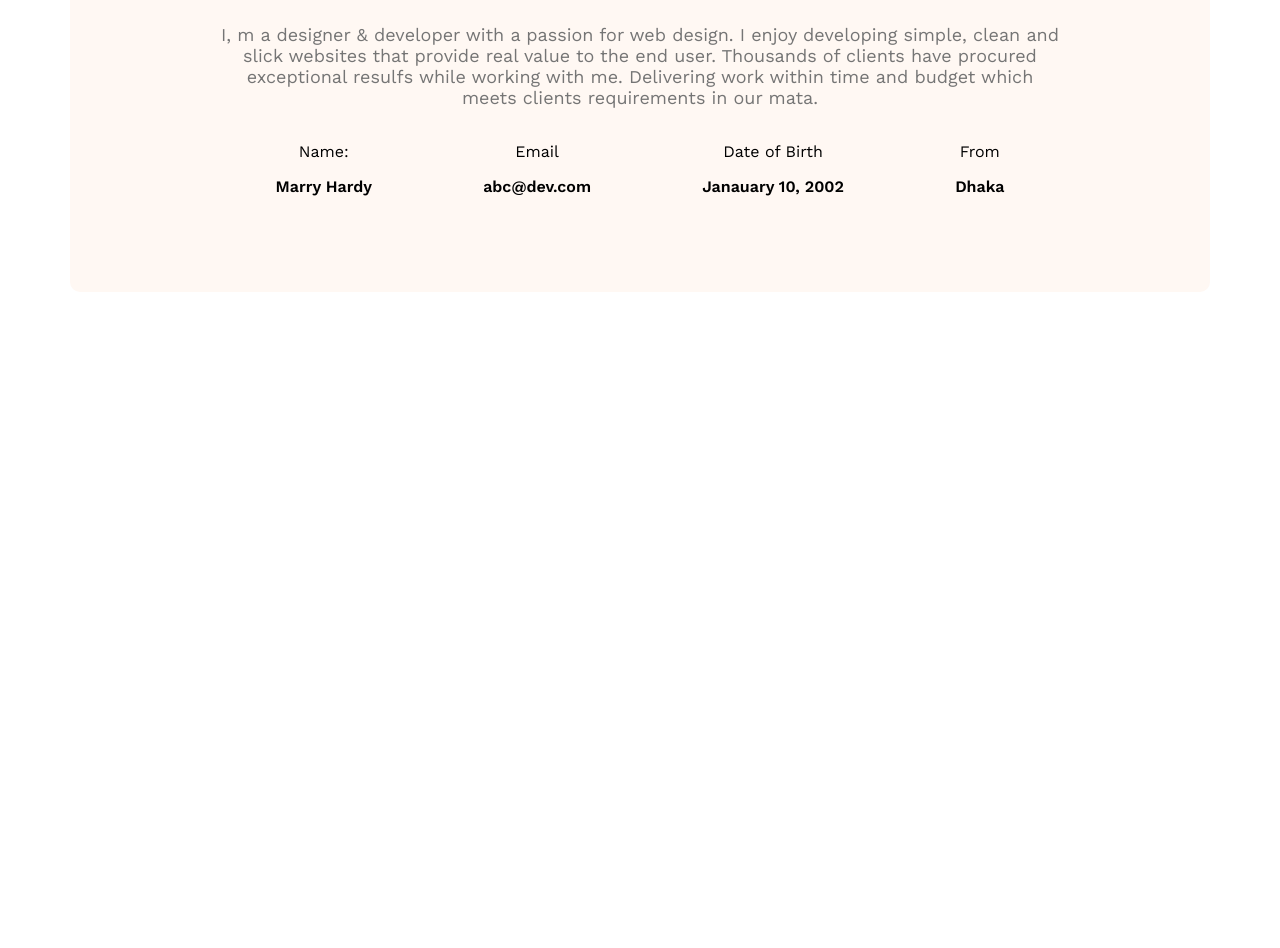
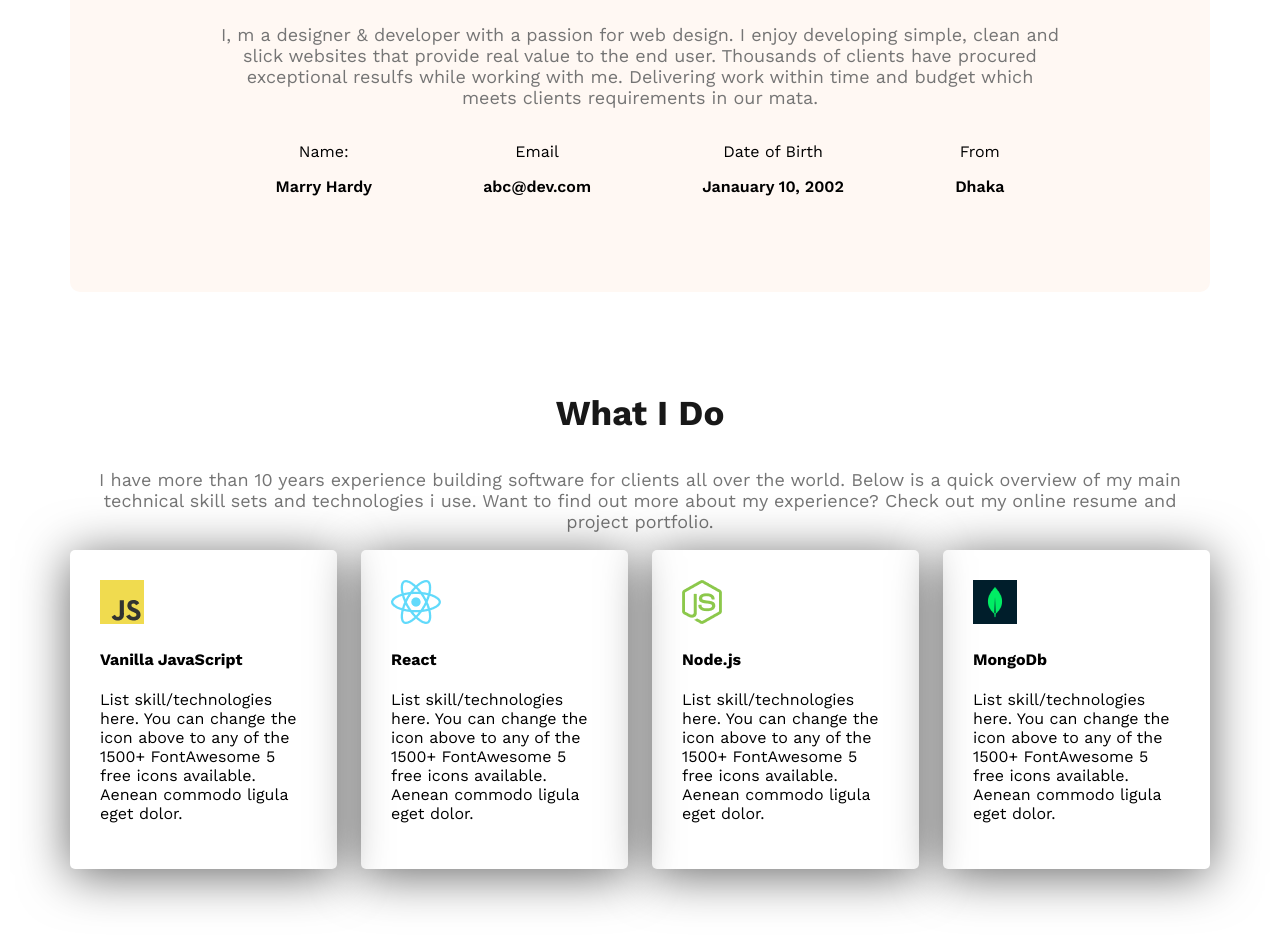
Before and after one commit to emon22830/Portfolio-Website, a plain HTML site: page index.html in a window 1280 px wide. Shown: the part 1126-2074 px from the top of the page. Before the commit the page ends 1426 px from the top, so only its background shows below. Drawn offline with nearby package versions, Linux system fonts and the light colour scheme.

Commit message:
skill section completed

```diff
--- a/index.html
+++ b/index.html
@@ -70,6 +70,48 @@
     </div>
 </section>
 
+
+<!-- What I do Section Start -->
+
+<section class="skills">
+    <h3 class="section-title text-center">What I Do</h3>
+    <p class="section-description text-center">I have more than 10 years experience building software for clients all over the world. Below is a quick overview of my
+    main technical skill sets and technologies i use. Want to find out more about my experience? Check out my online resume
+    and project portfolio.</p>
+
+<div class="skills-container">
+
+    <div class="skill">
+        <img src="images/icons/js.png" alt="">
+        <h4 class="skill-titile">Vanilla JavaScript</h4>
+        <p class="skill-description">List skill/technologies here. You can change the icon above to any of the 1500+
+            FontAwesome 5 free icons available.
+            Aenean commodo ligula eget dolor.</p>
+    </div>
+
+    <div class="skill">
+        <img src="images/icons/react.png" alt="">
+        <h4 class="skill-titile">React</h4>
+        <p class="skill-description">List skill/technologies here. You can change the icon above to any of the 1500+ FontAwesome 5 free icons available.
+        Aenean commodo ligula eget dolor.</p>
+    </div>
+    <div class="skill">
+        <img src="images/icons/nodejs.png" alt="">
+        <h4 class="skill-titile">Node.js</h4>
+        <p class="skill-description">List skill/technologies here. You can change the icon above to any of the 1500+ FontAwesome 5 free icons available.
+        Aenean commodo ligula eget dolor.</p>
+    </div>
+    <div class="skill">
+        <img src="images/icons/mongo.png" alt="">
+        <h4 class="skill-titile">MongoDb</h4>
+        <p class="skill-description">List skill/technologies here. You can change the icon above to any of the 1500+ FontAwesome 5 free icons available.
+        Aenean commodo ligula eget dolor.</p>
+    </div>
+
+</div>
+
+</section>
+
     </main>
 
 
--- a/styles/styles.css
+++ b/styles/styles.css
@@ -46,6 +46,10 @@
     background-color: #FFF8F3;
 }
 
+
+.text-center{
+    text-align: center;
+}
 
 /* Nav Styles */
  nav{
@@ -115,6 +119,12 @@ font-size: 45px;
 main{
     max-width: 1140px;
     margin: 0 auto;
+
+}
+
+main section{
+    margin-top: 100px;
+    margin-bottom: 100px;
 }
 
 
@@ -123,7 +133,6 @@ main{
     border-radius: 10px;
     padding: 80px 150px;
     text-align: center;
-    margin-top: 100px;
 
 }
 
@@ -136,3 +145,21 @@ main{
     justify-content: space-around;
 
 }
+
+
+/* Skill Section Style */
+
+.skills-container{
+    display: flex;
+    gap: 24px;
+}
+
+.skill{
+    padding: 30px;
+    box-shadow: 0px 6px 50px 0px rgba(0,0,0,0.6);
+    border-radius: 5px;
+}
+
+.skill-description{
+
+}
```
